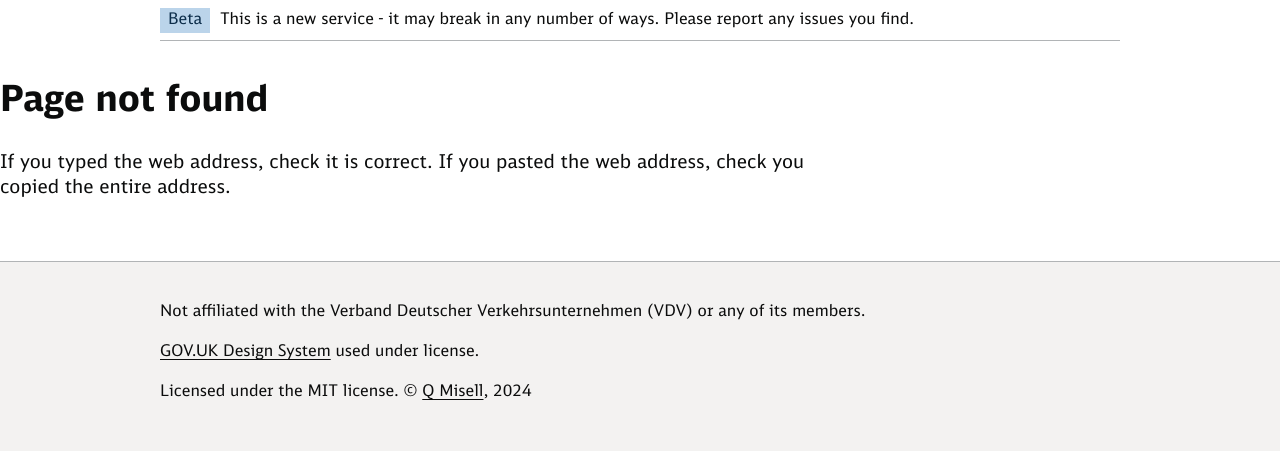
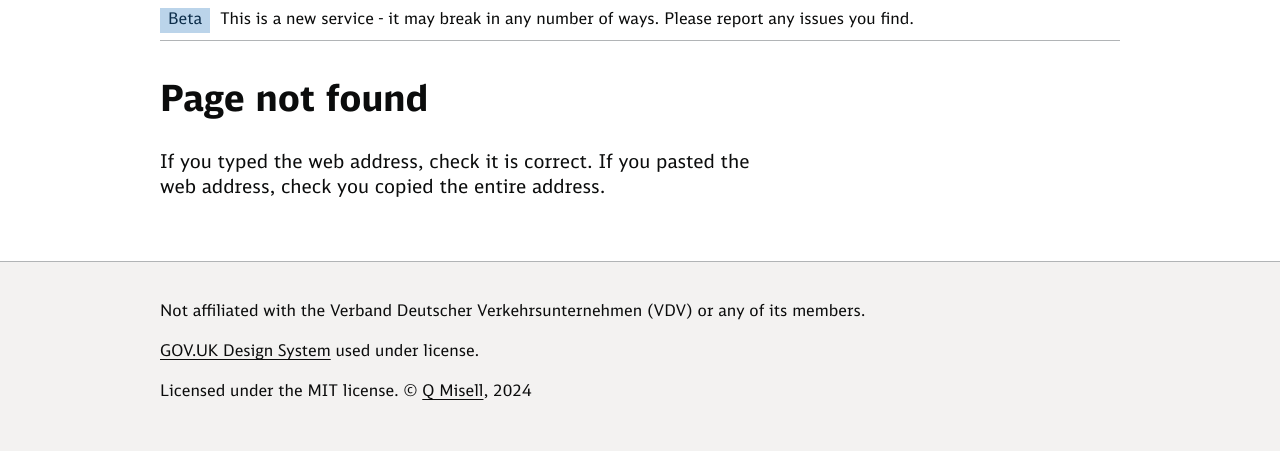
Before and after one commit to TheEnbyperor/vdv-pkpass, a Django app: template main/templates/main/404.html in a window 1280 px wide. Shown: the part 60-511 px from the top of the page. Run offline with Django 4.2, Linux system fonts and the light colour scheme; the template is opened without the code that fills it, so the values that code supplies are empty; parts of the project's set-up code (start-up, migrations or seed data) failed here and were passed over.

Commit message:
fix 404 template

```diff
--- a/main/templates/main/404.html
+++ b/main/templates/main/404.html
@@ -4,6 +4,7 @@
 {% block title %}Page not found - VDV to Apple Wallet{% endblock title %}
 
 {% block content %}
+    <div class="govuk-width-container">
         <div class="govuk-grid-row">
             <div class="govuk-grid-column-two-thirds">
                 <h1 class="govuk-heading-l">Page not found</h1>
@@ -12,4 +13,5 @@
                 </p>
             </div>
         </div>
+    </div>
 {% endblock content %}
```
Lines whose indentation alone changed are shown as unchanged.
